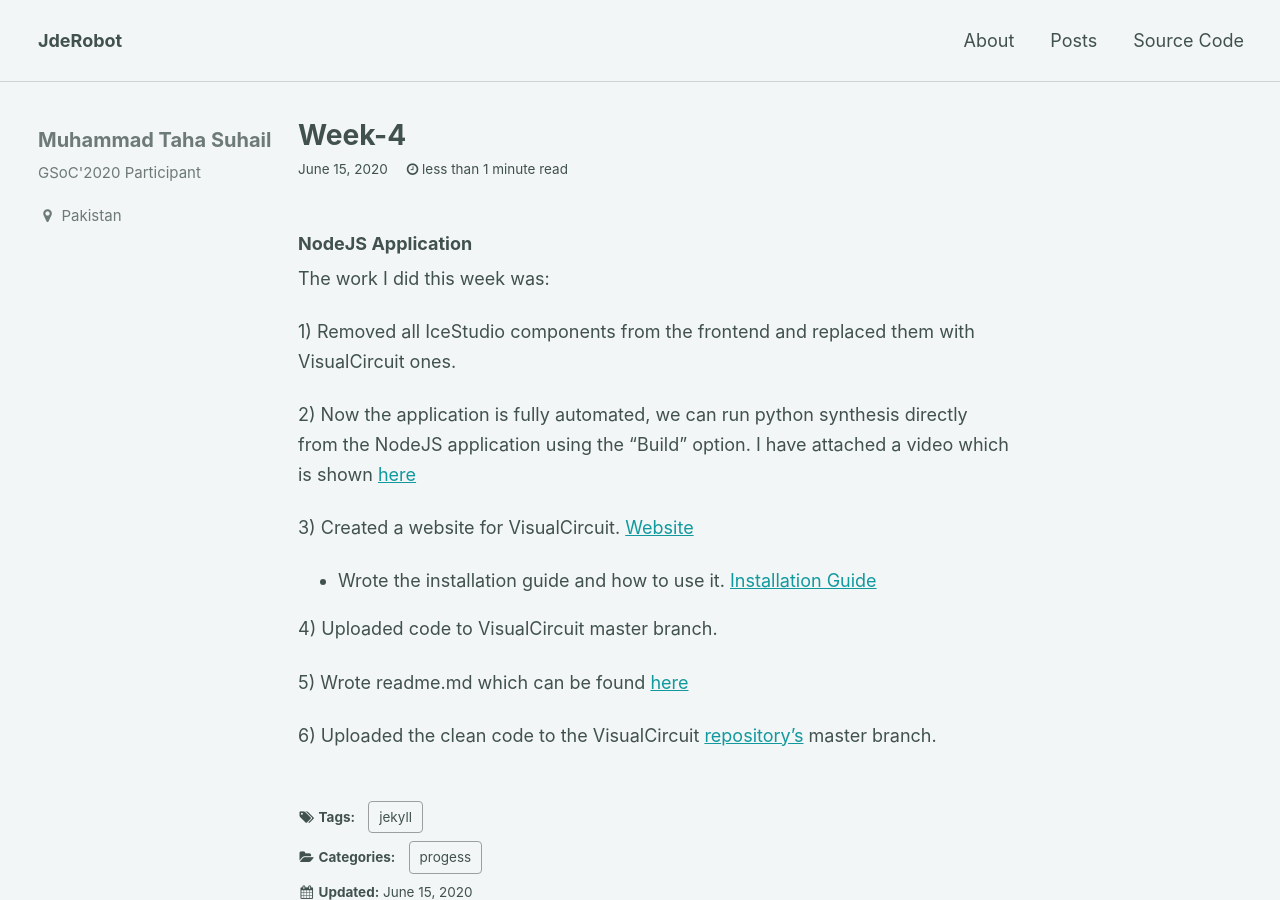
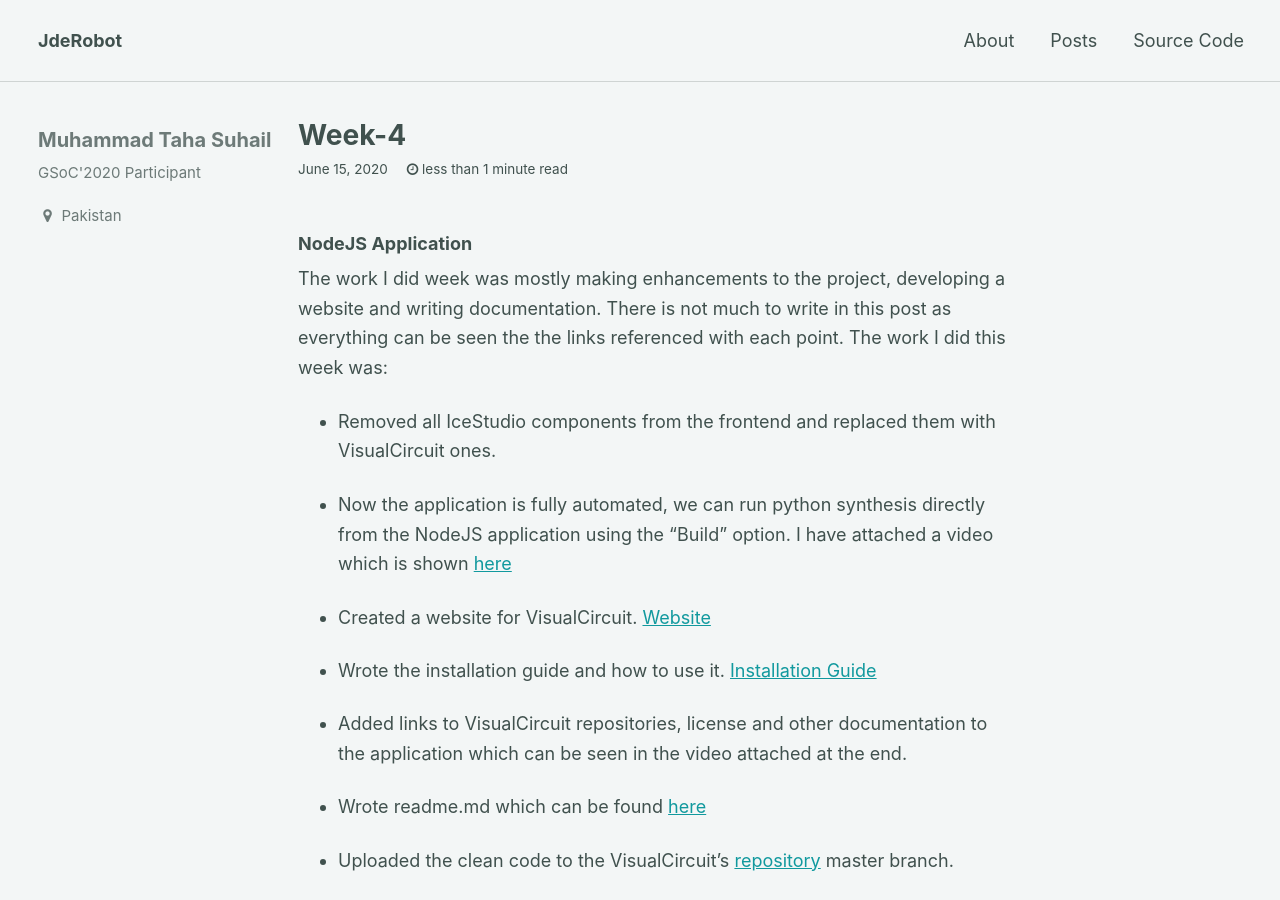
Before and after one commit to TheRoboticsClub/colab-gsoc2020-Muhammad_Taha, a Jekyll site: the page built from docs/_posts/2020-06-24-Week-4-GSoC.md, in a window 1280 px wide and 900 px high. Built offline with Jekyll 4.4.1, drawn with Linux system fonts in a browser that asks for light colours; some of the changed text lies outside the part shown.

Commit message:
Update 2020-06-24-Week-4-GSoC.md

```diff
--- a/docs/_posts/2020-06-24-Week-4-GSoC.md
+++ b/docs/_posts/2020-06-24-Week-4-GSoC.md
@@ -7,18 +7,25 @@ tags: jekyll
 
 ### NodeJS Application
 
-The work I did this week was:
+The work I did week was mostly making enhancements to the project, developing a website and writing documentation. There is not much to write in this post as everything can be seen the the links referenced with each point. The work I did this week was:
 
-1) Removed all IceStudio components from the frontend and replaced them with VisualCircuit ones.
+- Removed all IceStudio components from the frontend and replaced them with VisualCircuit ones.
 
-2) Now the application is fully automated, we can run python synthesis directly from the NodeJS application using the "Build" option. I have attached a video which is shown [here](www.twitter.com/JdeRobot)
+- Now the application is fully automated, we can run python synthesis directly from the NodeJS application using the "Build" option. I have attached a video which is shown [here](www.twitter.com/JdeRobot)
 
-3) Created a website for VisualCircuit. [Website]( https://jderobot.github.io/VisualCircuit/)
+- Created a website for VisualCircuit. [Website]( https://jderobot.github.io/VisualCircuit/)
 
 - Wrote the installation guide and how to use it. [Installation Guide]( https://jderobot.github.io/VisualCircuit/install/)
 
-4) Uploaded code to VisualCircuit master branch.
+- Added links to VisualCircuit repositories, license and other documentation to the application which can be seen in the video attached at the end.
 
-5) Wrote readme.md which can be found [here]( https://github.com/JdeRobot/VisualCircuit/blob/master/README.md)
+- Wrote readme.md which can be found [here]( https://github.com/JdeRobot/VisualCircuit/blob/master/README.md)
 
-6) Uploaded the clean code to the VisualCircuit [repository's](https://github.com/JdeRobot/VisualCircuit) master branch.
+- Uploaded the clean code to the VisualCircuit's [repository](https://github.com/JdeRobot/VisualCircuit) master branch.
+
+
+# Repository and Complete Prototype Video:
+
+VisualCircuit Repository: [VisualCircuit](https://github.com/JdeRobot/VisualCircuit)
+
+Prototype Video: [Demonstration](https://youtu.be/0peIsg6ynE8)
```
